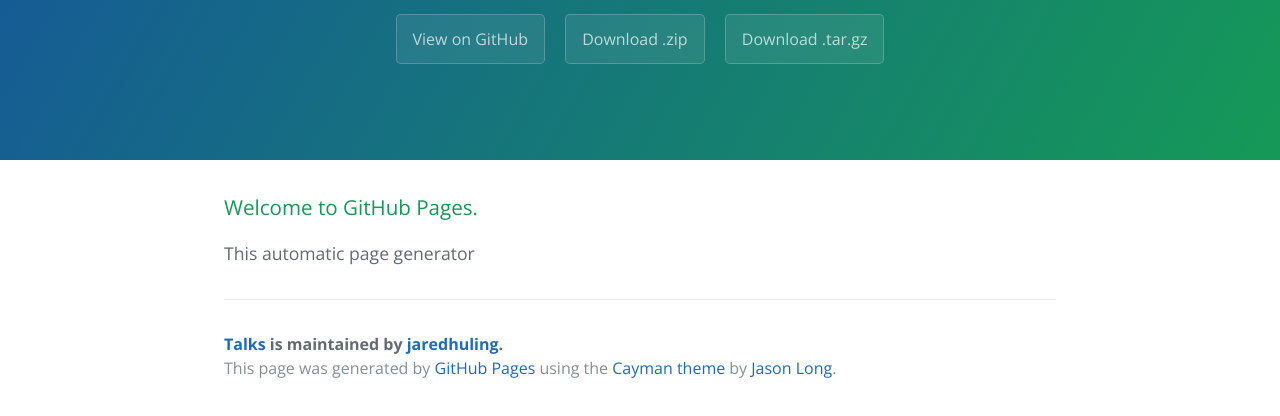
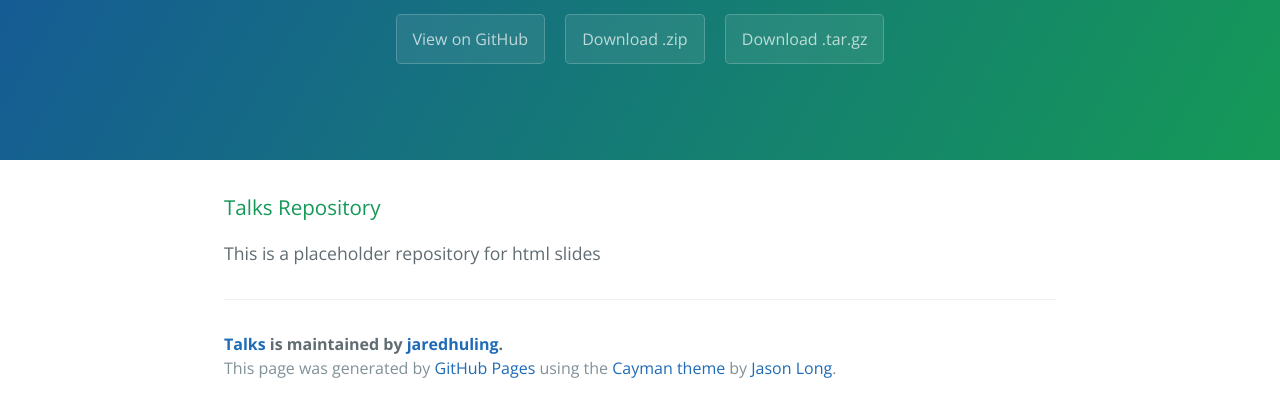
Before and after one commit to jaredhuling/site_stuff, a plain HTML site: page index.html in a window 1280 px wide. Shown: the part 176-592 px from the top of the page. Drawn offline with nearby package versions, Linux system fonts and the light colour scheme.

Commit message:
Create gh-pages branch via GitHub

```diff
--- a/index.html
+++ b/index.html
@@ -20,9 +20,9 @@
 
     <section class="main-content">
       <h3>
-<a id="welcome-to-github-pages" class="anchor" href="#welcome-to-github-pages" aria-hidden="true"><span aria-hidden="true" class="octicon octicon-link"></span></a>Welcome to GitHub Pages.</h3>
+<a id="talks-repository" class="anchor" href="#talks-repository" aria-hidden="true"><span aria-hidden="true" class="octicon octicon-link"></span></a>Talks Repository</h3>
 
-<p>This automatic page generator</p>
+<p>This is a placeholder repository for html slides</p>
 
       <footer class="site-footer">
         <span class="site-footer-owner"><a href="https://github.com/jaredhuling/talks">Talks</a> is maintained by <a href="https://github.com/jaredhuling">jaredhuling</a>.</span>
--- a/params.json
+++ b/params.json
@@ -1,6 +1,6 @@
 {
   "name": "Talks",
   "tagline": "",
-  "body": "### Welcome to GitHub Pages.\r\nThis automatic page generator\r\n\r\n",
+  "body": "### Talks Repository\r\nThis is a placeholder repository for html slides\r\n\r\n",
   "note": "Don't delete this file! It's used internally to help with page regeneration."
 }
```
